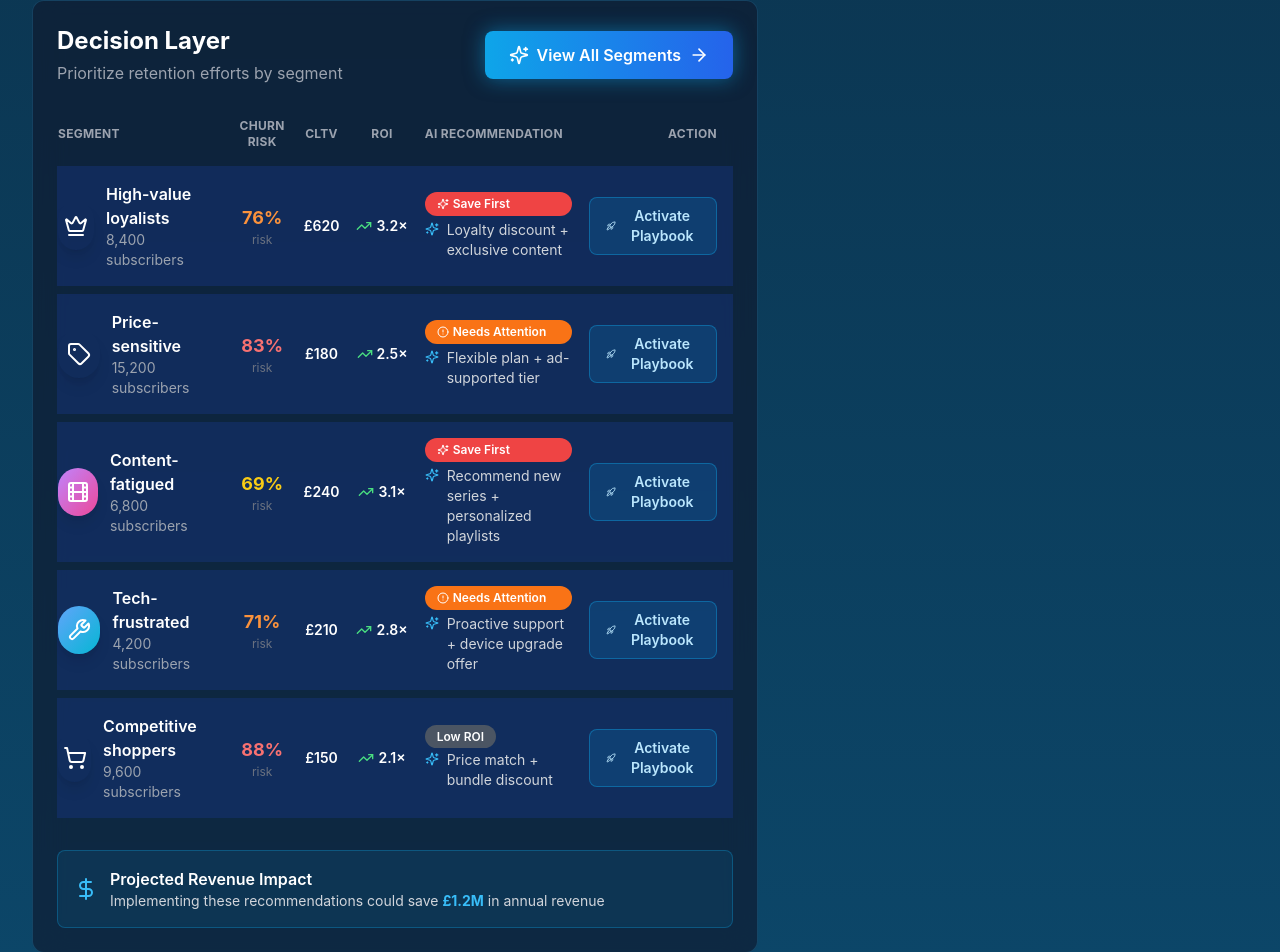
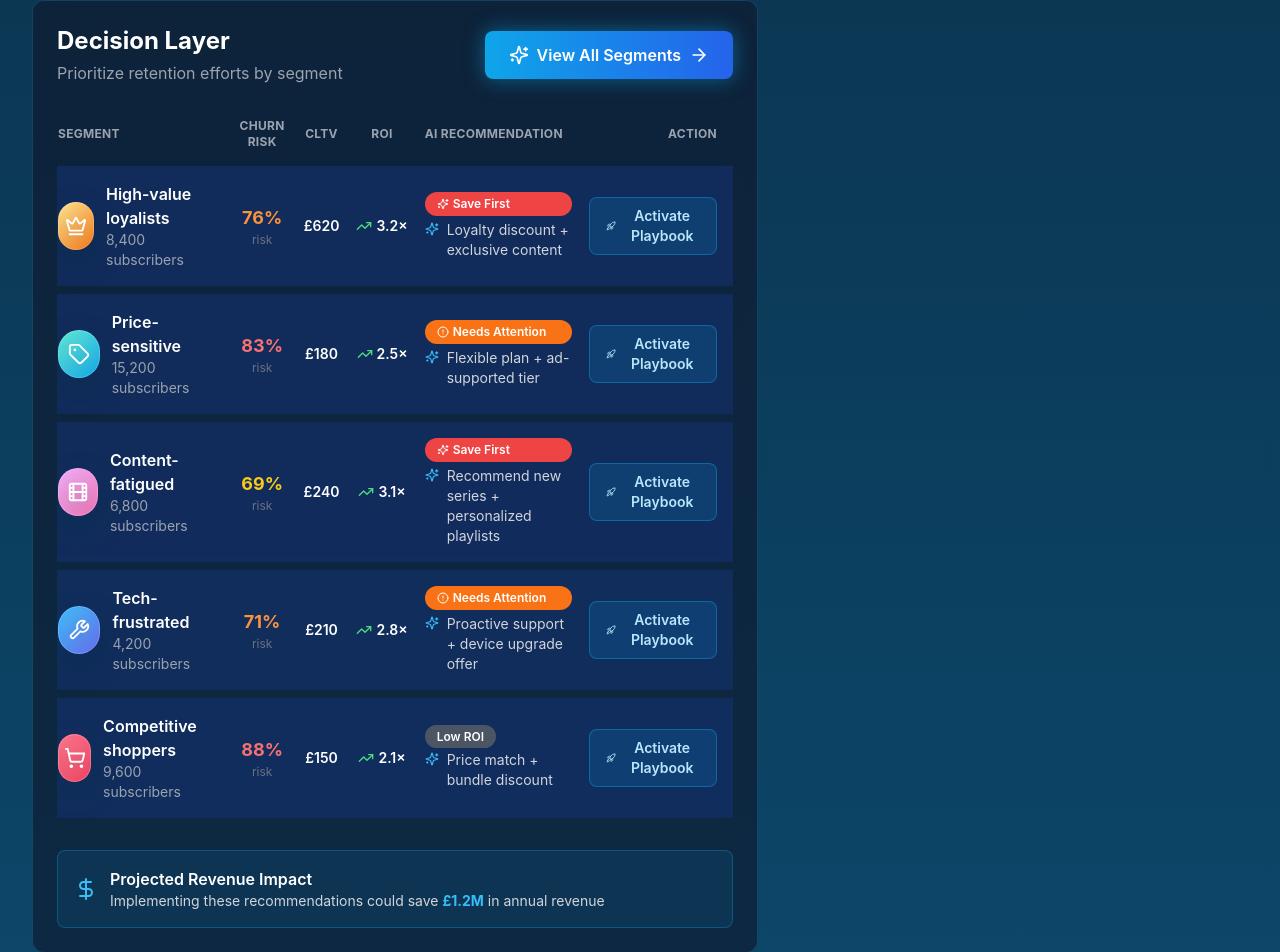
Before and after one commit to arunabh88/ChurnDashboard_Markus_New, a Next.js app: page / in a window 1280 px wide. Shown: the part 1952-2904 px from the top of the page. Built offline with nearby package versions, Linux system fonts and the light colour scheme.

Commit message:
Polish segment icons with gradient badges

```diff
--- a/components/DecisionLayer.tsx
+++ b/components/DecisionLayer.tsx
@@ -2,6 +2,7 @@
 
 import { motion } from 'framer-motion';
 import { TrendingUp, AlertCircle, DollarSign, Sparkles, ArrowRight, Rocket } from 'lucide-react';
+import { SegmentIcon } from '@/components/SegmentIcon';
 import { formatCurrency } from '@/lib/utils';
 import { RETENTION_SEGMENTS, RetentionSegment } from '@/lib/data/segments';
 
@@ -89,12 +90,7 @@ export default function DecisionLayer({ onViewSegments, onSegmentAction }: Decis
               >
                 <td className="pr-4 py-4">
                   <div className="flex items-center gap-3">
-                    <div className={`w-12 h-12 rounded-full bg-gradient-to-br ${segment.iconColor} flex items-center justify-center text-white shadow-lg`}>
-                      {(() => {
-                        const IconComponent = segment.icon;
-                        return <IconComponent size={24} />;
-                      })()}
-                    </div>
+                    <SegmentIcon icon={segment.icon} gradient={segment.iconGradient} />
                     <div>
                       <h3 className="text-white font-semibold text-sm md:text-base">{segment.name}</h3>
                       <p className="text-gray-400 text-xs md:text-sm">{segment.count.toLocaleString()} subscribers</p>
--- /dev/null
+++ b/components/SegmentIcon.tsx
@@ -0,0 +1,34 @@
+import type { CSSProperties } from 'react';
+import type { LucideIcon } from 'lucide-react';
+
+interface SegmentIconProps {
+  icon: LucideIcon;
+  gradient: [string, string];
+  size?: 'md' | 'lg';
+}
+
+const sizeMap = {
+  md: { wrapper: 'h-12 w-12', icon: 22 },
+  lg: { wrapper: 'h-14 w-14', icon: 28 },
+} as const;
+
+export function SegmentIcon({ icon: Icon, gradient, size = 'md' }: SegmentIconProps) {
+  const [start, end] = gradient;
+  const { wrapper, icon: iconSize } = sizeMap[size];
+
+  const gradientStyle: CSSProperties = {
+    backgroundImage: `linear-gradient(135deg, ${start}, ${end})`,
+  };
+
+  return (
+    <span
+      style={gradientStyle}
+      className={`relative inline-flex ${wrapper} items-center justify-center overflow-hidden rounded-full text-white shadow-[0_12px_28px_rgba(8,47,73,0.4)]`}
+    >
+      <span className="pointer-events-none absolute inset-0 rounded-full border border-white/25 opacity-80" />
+      <span className="pointer-events-none absolute inset-0 rounded-full bg-white/20 opacity-20 mix-blend-overlay" />
+      <span className="pointer-events-none absolute inset-1 rounded-full bg-white/10 opacity-30 blur-sm" />
+      <Icon className="relative drop-shadow-[0_6px_12px_rgba(15,23,42,0.45)]" size={iconSize} />
+    </span>
+  );
+}
--- a/components/views/DecisionSegmentsView.tsx
+++ b/components/views/DecisionSegmentsView.tsx
@@ -3,6 +3,7 @@
 import { motion } from 'framer-motion';
 import { ArrowLeft, Filter, Layers, Rocket, Sparkles, Target } from 'lucide-react';
 import { RETENTION_SEGMENTS } from '@/lib/data/segments';
+import { SegmentIcon } from '@/components/SegmentIcon';
 import { formatCurrency } from '@/lib/utils';
 
 interface DecisionSegmentsViewProps {
@@ -90,12 +91,7 @@ export function DecisionSegmentsView({ onBack, onLaunchPlaybook }: DecisionSegme
           >
             <div className="flex flex-col gap-4 md:flex-row md:items-start md:justify-between">
               <div className="flex items-start gap-4">
-                <div className={`w-14 h-14 rounded-2xl bg-gradient-to-br ${segment.iconColor} flex items-center justify-center text-white shadow-lg`}>
-                  {(() => {
-                    const Icon = segment.icon;
-                    return <Icon size={28} />;
-                  })()}
-                </div>
+                <SegmentIcon icon={segment.icon} gradient={segment.iconGradient} size="lg" />
                 <div>
                   <div className="flex items-center gap-3 mb-1">
                     <h2 className="text-xl font-semibold text-white">{segment.name}</h2>
--- a/lib/data/segments.ts
+++ b/lib/data/segments.ts
@@ -12,7 +12,7 @@ export interface RetentionSegment {
   priority: SegmentPriority;
   count: number;
   icon: LucideIcon;
-  iconColor: string;
+  iconGradient: [string, string];
   persona: string;
   recommendedAction: string;
   expectedLift: string;
@@ -28,7 +28,7 @@ export const RETENTION_SEGMENTS: RetentionSegment[] = [
     priority: 'save-first',
     count: 8400,
     icon: Crown,
-    iconColor: 'from-yellow-400 to-orange-500',
+    iconGradient: ['#fde68a', '#f97316'],
     persona: 'Sports enthusiasts with premium bundles and multi-device households.',
     recommendedAction: 'Deploy loyalty credit bundle with exclusive sports content unlock and concierge support.',
     expectedLift: '+5.8% in retention and +3.2× ROI',
@@ -42,7 +42,7 @@ export const RETENTION_SEGMENTS: RetentionSegment[] = [
     priority: 'needs-attention',
     count: 15200,
     icon: Tag,
-    iconColor: 'from-green-400 to-emerald-500',
+    iconGradient: ['#5eead4', '#0ea5e9'],
     persona: 'Budget-conscious viewers primarily on single device with limited add-ons.',
     recommendedAction: 'Offer downgrade-to-ad-supported plan with optional upsell bundles and payment reminders.',
     expectedLift: '+4.2% retention and +2.1× ROI',
@@ -56,7 +56,7 @@ export const RETENTION_SEGMENTS: RetentionSegment[] = [
     priority: 'save-first',
     count: 6800,
     icon: Film,
-    iconColor: 'from-purple-400 to-pink-500',
+    iconGradient: ['#f0abfc', '#f472b6'],
     persona: 'Binge watchers with declining session length across drama & documentary genres.',
     recommendedAction: 'Activate AI-curated content journeys with push notifications and watch-party invitations.',
     expectedLift: '+6.4% retention and +3.4× ROI',
@@ -70,7 +70,7 @@ export const RETENTION_SEGMENTS: RetentionSegment[] = [
     priority: 'needs-attention',
     count: 4200,
     icon: Wrench,
-    iconColor: 'from-blue-400 to-cyan-500',
+    iconGradient: ['#38bdf8', '#6366f1'],
     persona: 'Multi-screen households experiencing buffering across legacy set-top boxes.',
     recommendedAction: 'Schedule proactive technician outreach with device upgrade credits and simplified setup guides.',
     expectedLift: '+4.9% retention and +2.6× ROI',
@@ -84,7 +84,7 @@ export const RETENTION_SEGMENTS: RetentionSegment[] = [
     priority: 'low-roi',
     count: 9600,
     icon: ShoppingCart,
-    iconColor: 'from-red-400 to-pink-500',
+    iconGradient: ['#fb7185', '#f43f5e'],
     persona: 'Subscribers comparing rival offers and engaging mainly during marquee events.',
     recommendedAction: 'Provide limited-time price match offer with loyalty bundle and competitor comparison messaging.',
     expectedLift: '+3.1% retention and +1.9× ROI',
```
